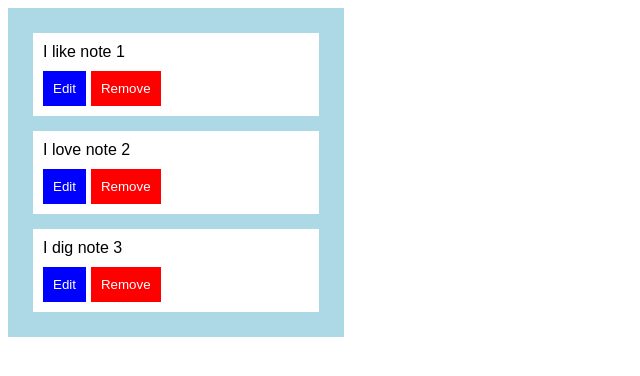
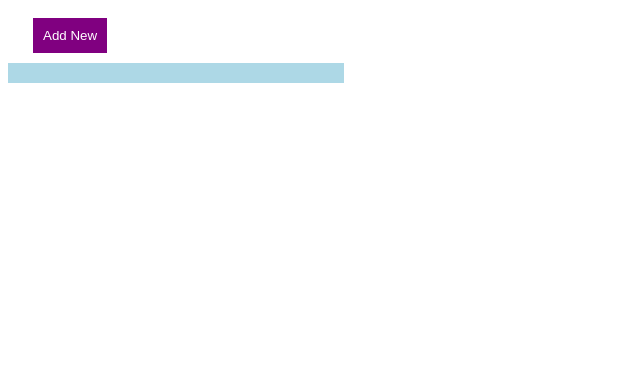
Before and after one commit to bgirlcoolcat/React-How-to, a React (Create React App) app: page / in a window 1280 px wide. Shown: the top 376 px of the page, without its empty margins (0-640 px from the left). Built offline with nearby package versions, Linux system fonts and the light colour scheme.

Commit message:
Creating new components

```diff
--- a/public/styles.css
+++ b/public/styles.css
@@ -47,3 +47,11 @@ button {
     margin-left: 10px;
     vertical-align: top;
 }
+
+.buttonAdd {
+    background-color: purple;
+    padding: 10px;
+    color: white;
+    border-style: none;
+    margin: 10px 5px 10px 25px;
+}
--- a/src/PostItState.js
+++ b/src/PostItState.js
@@ -1,6 +1,7 @@
 import React from 'react';
 
-// Step 10 - Calling functions from another component - you can pass functions as props
+// Step 11 - Creating new components
+// See Evernote notes for explanation of approach taken.
 
 class PostItState extends React.Component {
 
@@ -10,14 +11,9 @@ class PostItState extends React.Component {
         this.setState({ editing: true });
     }
 
-    // this.props.index is the id of the postit you are updating.
-
     remove = () => {
         this.props.removePostItFromBoard(this.props.index);
     }
-
-    // we pass value, as this is the text from the edit box
-    // this.props.index is the id of the postit you are updating.
 
     save = () => {
         let value = this.refs.newText.value;
@@ -55,12 +51,20 @@ class PostItState extends React.Component {
 
 class Board extends React.Component {
 
+// 11b. Remove the hard-coded data for post its, so by default, no post it cards are shown.
+
     state = {
         postIts: [
-            'I like note 1',
-            'I love note 2',
-            'I dig note 3'
         ]
+    }
+
+// 11c. Create a new add function.
+// 11d. Pass in some default text. This will be the text that we will set to this array item (above).
+
+    addPostIt = (text) => {
+        let arr = this.state.postIts;
+        arr.push(text);
+        this.setState({postIts: arr});
     }
 
     removePostIt = (i) => {
@@ -77,8 +81,6 @@ class Board extends React.Component {
         this.setState({postIts: arr});
     }
 
-    // For each comment, we want to pass in some new properties for the functions.
-
     eachComment = (item, i) => {
         return (
             <PostItState key={i} index={i} updatePostItText={this.updatePostIt} removePostItFromBoard={this.removePostIt}>
@@ -86,10 +88,17 @@ class Board extends React.Component {
             </PostItState>);
     }
 
+    // 11a. Add button added as HTML and board content housed in a div tag
+
+    // 11e. Add event handler to Add New button
+
     render() {
         return (
-            <div className="board">
-                {this.state.postIts.map(this.eachComment)}
+            <div>
+                <button onClick={this.addPostIt.bind(null, 'New post it')} className="buttonAdd">Add New</button>
+                <div className="board">
+                    {this.state.postIts.map(this.eachComment)}
+                </div>
             </div>
         );
     }
```
